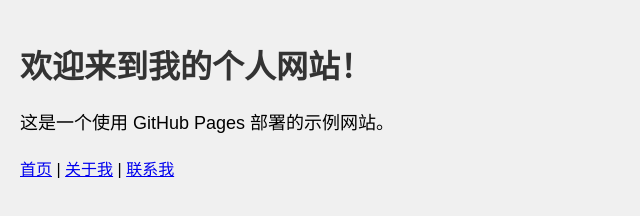
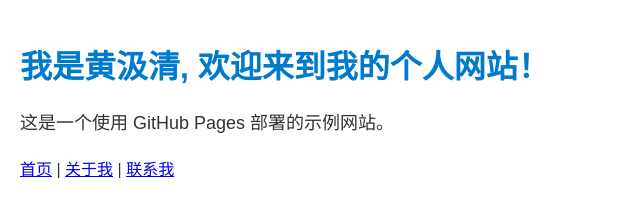
Before and after one commit to jiqinghuang/jiqinghuang.github.io, a plain HTML site: page index.html in a window 1280 px wide. Shown: the whole page, without its empty margins (0-640 px from the left). Drawn offline with Linux system fonts and the light colour scheme.

Commit message:
Add files via upload

```diff
--- a/index.html
+++ b/index.html
@@ -21,7 +21,7 @@
     </style>
 </head>
 <body>
-    <h1>欢迎来到我的个人网站！</h1>
+    <h1>我是黄汲清, 欢迎来到我的个人网站！</h1>
     <p>这是一个使用 GitHub Pages 部署的示例网站。</p>
 </body>
 </html>
@@ -31,3 +31,6 @@
     <a href="about.html">关于我</a> |
     <a href="contact.html">联系我</a>
 </nav>
+
+<link rel="stylesheet" href="styles.css">
+<script src="scripts.js"></script>
--- /dev/null
+++ b/scripts.js
@@ -0,0 +1,3 @@
+document.addEventListener('DOMContentLoaded', function() {
+    alert('欢迎访问我的个人网站！');
+});
--- /dev/null
+++ b/styles.css
@@ -0,0 +1,7 @@
+body {
+    background-color: #ffffff;
+    color: #333333;
+}
+h1 {
+    color: #007acc;
+}
```
